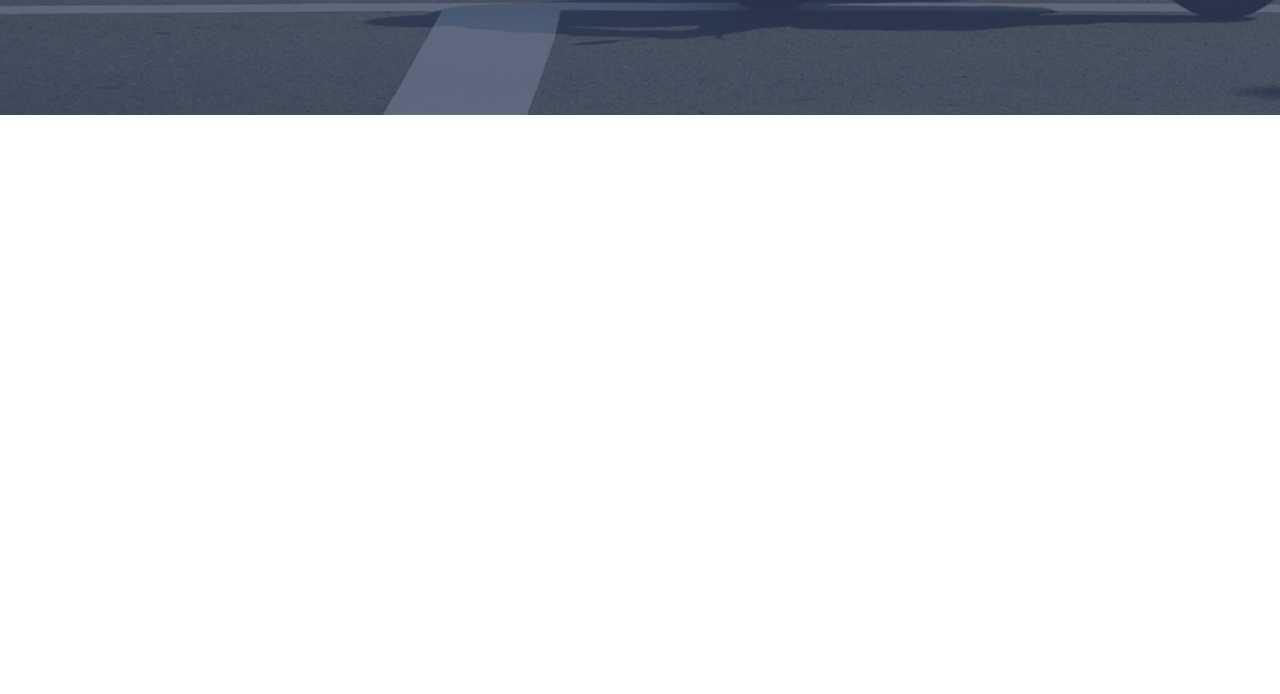
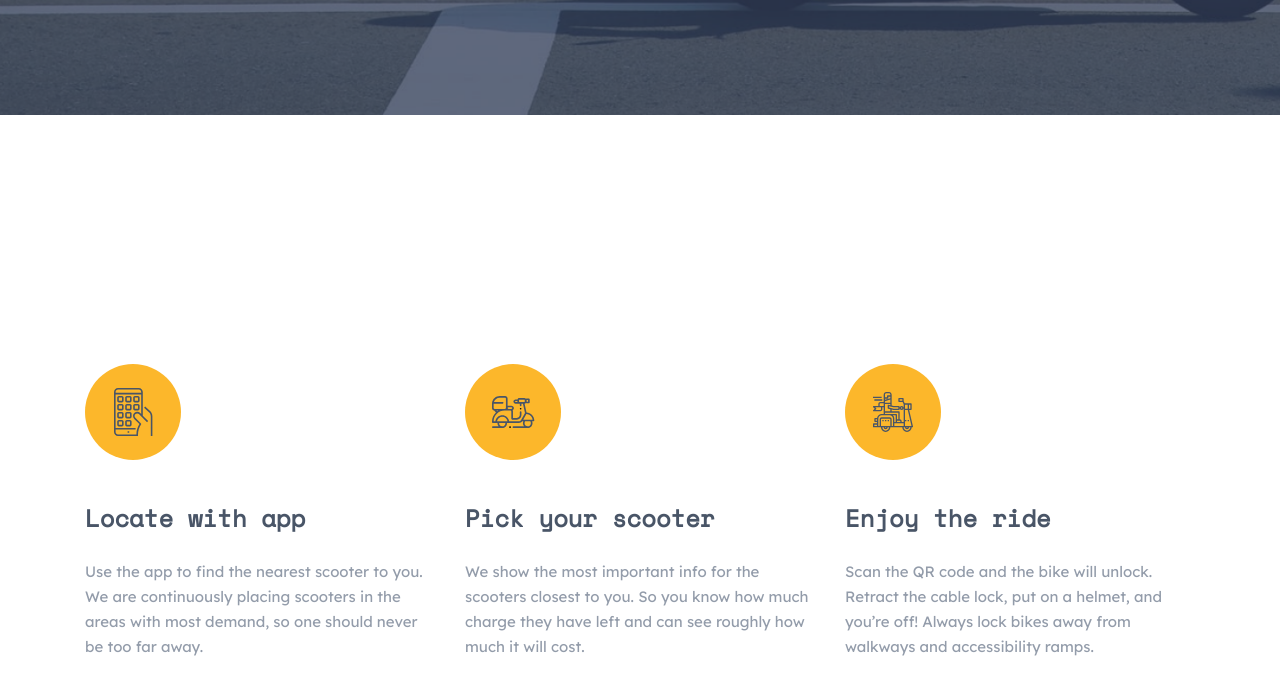
Before and after one commit to mukhammadazam/scoot, a plain HTML site: page index.html in a window 1280 px wide. Shown: the part 612-1306 px from the top of the page. Before the commit the page ends 876 px from the top, so only its background shows below. Drawn offline with Linux system fonts and the light colour scheme.

Commit message:
hero1 complect

```diff
--- a/index.html
+++ b/index.html
@@ -56,6 +56,29 @@
                 </div>
             </div>
         </section>
+        <section>
+            <div class="container">
+                <div class="hero1">
+                    <ul class="hero1__list">
+                        <li class="hero1__list--item">
+                            <img src="./imges/tel.svg" alt="tel">
+                            <h5 class="title">Locate with app</h5>
+                            <p class="text">Use the app to find the nearest scooter to you. We are continuously placing scooters in the areas with most demand, so one should never be too far away. </p>
+                        </li>
+                        <li class="hero1__list--item">
+                            <img src="./imges/velek.svg" alt="tel">
+                            <h5 class="title">Pick your scooter</h5>
+                            <p class="text">We show the most important info for the scooters closest to you. So you know how much charge they have left and can see roughly how much it will cost. </p>
+                        </li>
+                        <li class="hero1__list--item">
+                            <img src="./imges/matrol.svg" alt="tel">
+                            <h5 class="title">Enjoy the ride</h5>
+                            <p class="text">Scan the QR code and the bike will unlock. Retract the cable lock, put on a helmet, and you’re off! Always lock bikes away from walkways and accessibility ramps. </p>
+                        </li>
+                    </ul>
+                </div>
+            </div>
+        </section>
     </main>
 </body>
 
--- a/scss/all-block/_section.scss
+++ b/scss/all-block/_section.scss
@@ -153,3 +153,34 @@
         }
     }
 }
+
+.hero1 {
+    &__list {
+        @include flexfunksiya (row, center, center, wrap);
+        gap: 30px;
+        padding-bottom: 147px;
+        padding-top: 100px;
+        &--item {
+            .title {
+                font-family: $mono;
+                padding-top: 40px;
+                padding-bottom: 27px;
+                font-style: normal;
+                font-weight: 700;
+                font-size: 24px;
+                line-height: 28px;
+                color: $headeding;
+            }
+            .text {
+                max-width: 350px;
+                width: 100%;
+                font-family: $desa;
+                font-style: normal;
+                font-weight: 400;
+                font-size: 15px;
+                line-height: 25px;
+                color: $text-color;
+            }
+        }
+    }
+}
```
Also changed, not shown: imges/border.svg (added), imges/matrol.svg (added), imges/tel.svg (added), imges/velek.svg (added), scss/main.css, 1 other file.
